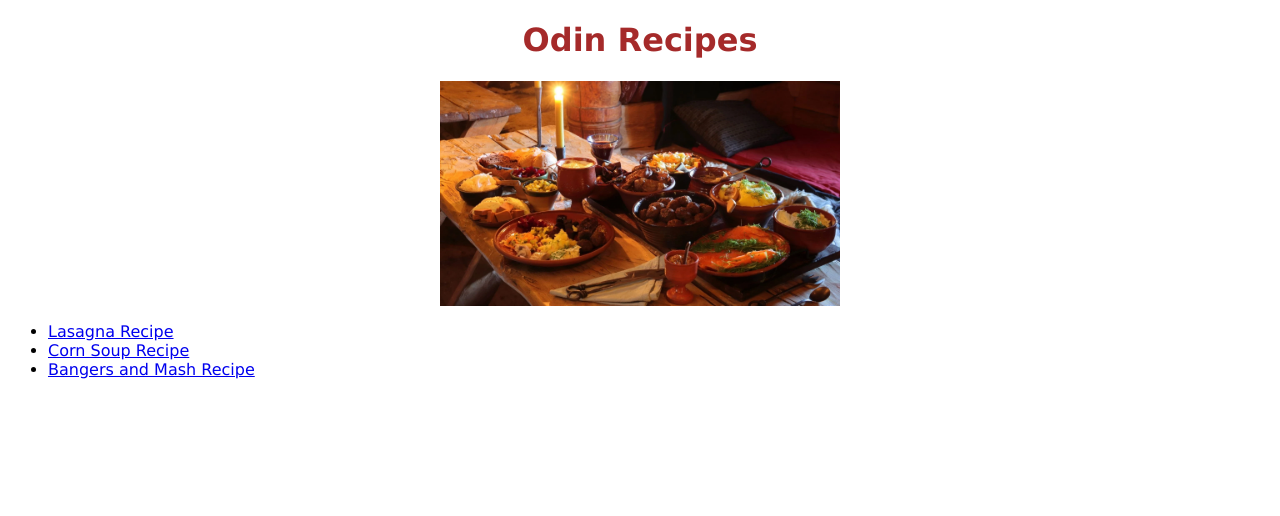
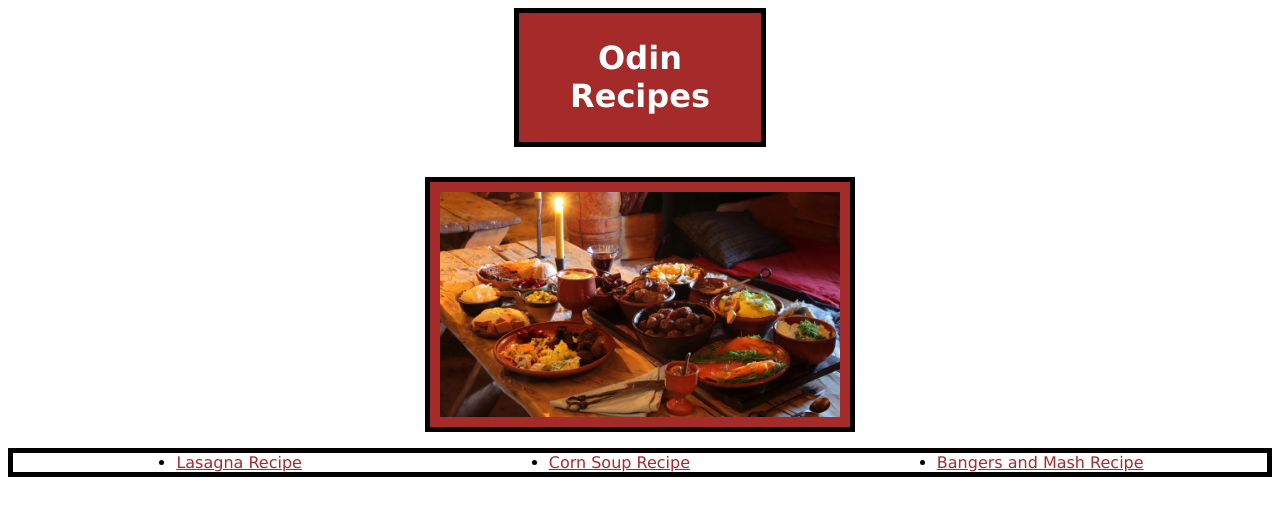
Before and after one commit to mrdavecode/odin-recipes, a plain HTML site: page index.html in a window 1280 px wide. Drawn offline with Linux system fonts and the light colour scheme.

Commit message:
Practice box model

```diff
--- a/styles.css
+++ b/styles.css
@@ -3,9 +3,15 @@ body {
 }
 
 .heading {
-    color: brown;
+    color: white;
     text-align: center;
-}
+    padding: 5px 10px;
+    background-color: brown;
+    margin-bottom: 30px;
+    margin-left: 40%;
+    margin-right: 40%;
+    border: solid black 5px;
+    }
 
 .home {
     text-align: center;
@@ -16,6 +22,9 @@ body {
     width: 400px;
     display: block;
     margin: 0 auto;
+    padding: 10px;
+    background-color: brown;
+    border: solid black 5px;
 }
 
 img {
@@ -27,3 +36,21 @@ h2 {
     color: white;
     background-color: brown;
 }
+
+ul {
+    border: solid black 5px;
+    display: flex;
+    justify-content:space-around;
+}
+
+a {
+    color: brown;
+}
+
+a:hover {
+    color: darkgoldenrod;
+}
+
+a:visited {
+    color: darkred;
+}
```
